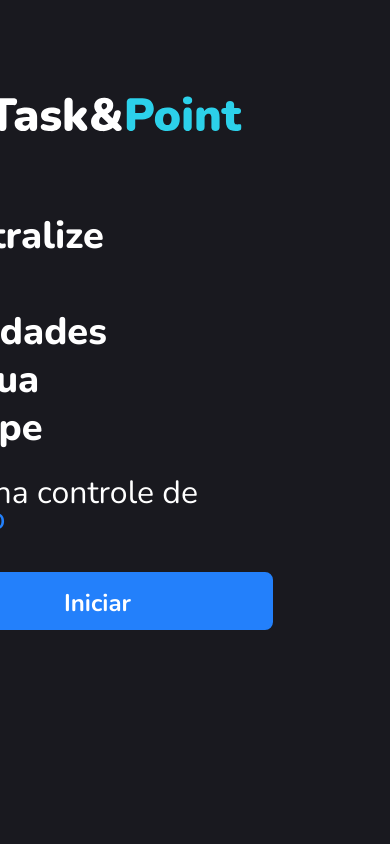
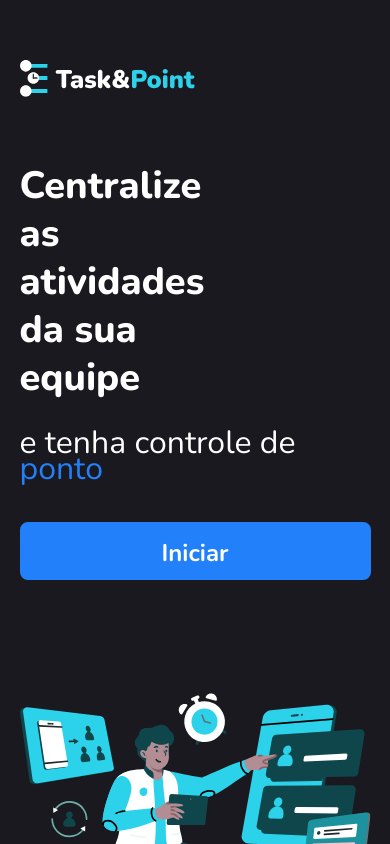
Before and after one commit to Projeto-Front-end-Em-grupo-M3/task-and-point, a React (Vite) app: page / in a window 390 px wide. Shown: the top 844 px of the page. Built offline with nearby package versions, Linux system fonts and the light colour scheme.

Commit message:
fix: responsive ladingpage

```diff
--- a/src/pages/landingPage/style.ts
+++ b/src/pages/landingPage/style.ts
@@ -22,8 +22,7 @@
     width: 467px;
   }
   .logo > img {
-    /*     width: 50%;
- */
+    width: 50%;
     margin-bottom: 50px;
   }
   .intro > div > h2 {
@@ -81,20 +80,27 @@
   @media (max-width: 1050px) {
     flex-direction: column;
     max-height: 100%;
+    align-items: center;
+
     > div {
-      margin: 120px 0;
+      margin: 120px 0 0 0;
       width: auto;
       height: auto;
+    }
+
+    .frame > img {
+      width: 90vw;
+      margin-bottom: 120px;
     }
   }
   @media (max-width: 550px) {
     .intro > div,
     .intro > div > button,
     .frame > img {
-      max-width: 90vw;
+      width: 90vw;
     }
     > div {
-      margin: 80px 0;
+      margin-top: 60px;
     }
   }
 `;
```
